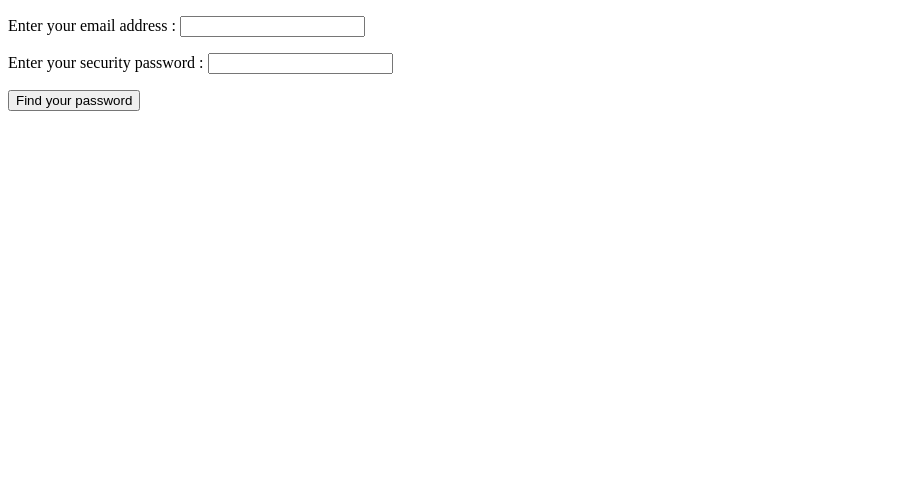
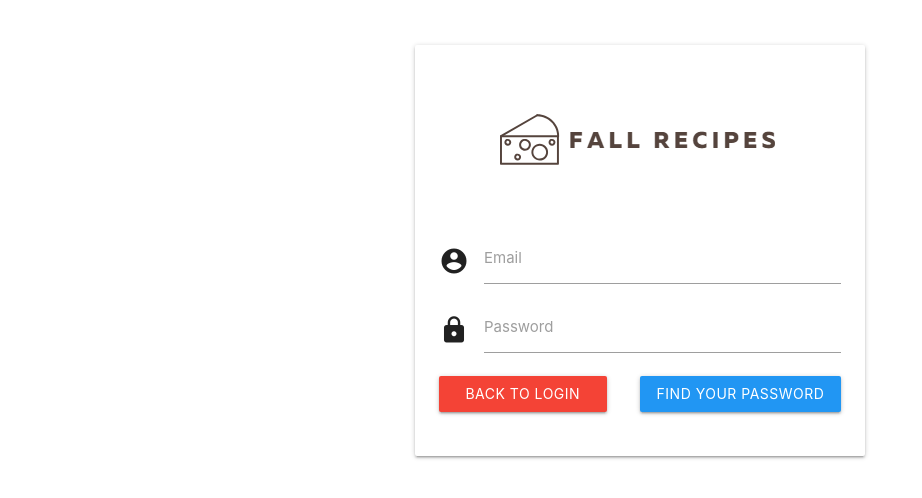
Before and after one commit to gaoyunjiemao/CSIS3280Project, a PHP site: page /forget.php in a window 1280 px wide. Shown: the top 498 px of the page, without its empty margins (0-922 px from the left). Run offline with PHP 8.4, Linux system fonts and the light colour scheme.

Commit message:
Added design changes to forget.php

```diff
--- a/forget.php
+++ b/forget.php
@@ -6,14 +6,42 @@
 	<head>
 		<meta charset="utf-8">
 		<title></title>
+		<link rel="stylesheet" href="css/reset.css">
+		<link rel="stylesheet" href="css/materialize.css">
+		<link rel="stylesheet" href="css/login_register.css">
+		<link rel="stylesheet" href="https://fonts.googleapis.com/icon?family=Material+Icons">
+		<link rel="stylesheet" href="https://fonts.googleapis.com/css?family=Roboto" >
 	</head>
 	<body>
-		<form class="col s12" action="" method="post">
-			<p><label for="email">Enter your email address : </label>
-			<input id="email" type="email" name="email" class="validate" required></p>
-			<p><label for="password">Enter your security password : </label>
-			<input id="password" type="password" name="password" class="validate" required></p>
-			<button type="submit" name="submit">Find your password</button>
+		<div class="container">
+			<div class="container">
+				<div class="card">
+				<form class="" action="" method="post">
+					<div class="card-content">
+						<div class="row">
+							<center>
+								<img src="images/logo/fallrecipes.png" alt="Website Logo">
+							</center>
+						</div>
+						<div class="">
+							<div class="input-field">
+								<i class="material-icons prefix">account_circle</i>
+								<input id="email" type="email" name="email" class="validate" required>
+								<label for="email">Email</label>
+							</div>
+						</div>
+						<div class="">
+							<div class="input-field">
+								<i class="material-icons prefix">lock</i>
+								<input id="password" type="password" name="password" class="validate" required>
+								<label for="password">Password</label>
+							</div>
+						</div>
+						<div class="row">
+							<button class="waves-effect waves-light btn blue col s6 right" type="submit" name="submit">Find your password</button>
+							<p class="col s1 right"></p>
+							<a class="waves-effect waves-light btn red col s5 right" href="login.php">Back to Login</a>
+						</div>
 					<?php
 						if(isset($_POST['submit'])){
 							global $dbConn;
@@ -32,15 +60,14 @@
 				    			if($email!=null && $securityPassword!=null){
 				    				if($resultSecurity!=null){
 				    					if($resultSecurity[0]['AuthorSecurityPassword']==$securityPassword){
-    						print "<div>Your password is :".$resultSecurity[0]['AuthorPassword']."</div>
-    						<a href='login.php'>Please click here to back to log in page</a>";
+				    						print "<div class='row green-text card-content'>Your password is :".$resultSecurity[0]['AuthorPassword']."</div>";
 				    					}
 				    					else{
-    						print "<div class='error card-content'>Wrong security password, please try again</div>";
+				    						print "<div class='red-text card-content'>Wrong security password, please try again</div>";
 				    					}
 				    				}
 				    				else{
-    					print "<div class='error card-content'>You haven't set up your security password before</div>
+				    					print "<div class='red-text card-content'>You haven't set up your security password before</div>
 				                    <div class='card-action'>
 				                      <a href='register.php'>Click Here to sign Up</a>
 				                     </div>";
@@ -54,11 +81,13 @@
 								print "Failed";
 							}
 						}
+					?>
 
+		</form>
 
-
-
-	?>
-		</form>
+	</div>
+</div>
+</div>
+	<script src="js/materialize.js"></script>
 	</body>
 </html>
--- a/register.php
+++ b/register.php
@@ -22,7 +22,7 @@
 								<img src="images/logo/fallrecipes.png" alt="Website Logo">
 							</center>
 						</div>
-						<div class=" ">
+						<div class="">
 							<div class="input-field">
 								<i class="material-icons prefix">account_circle</i>
 								<input id="usernameText" type="text" name="usernameText" class="validate" required>
```
Lines whose indentation alone changed are shown as unchanged.
